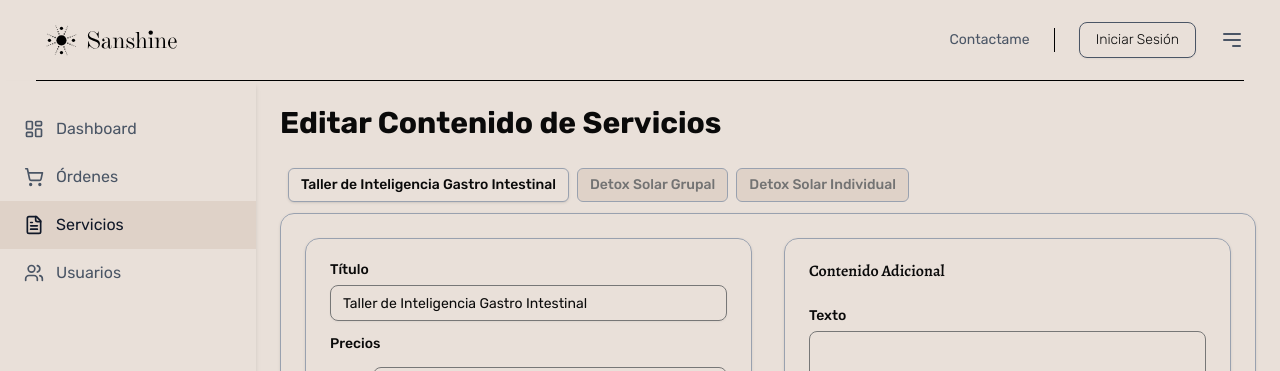
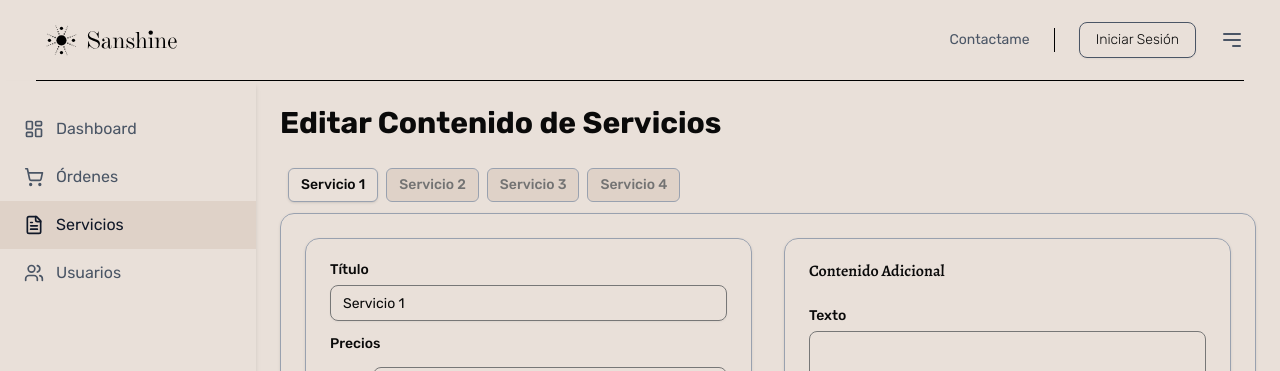
Before and after one commit to jmesparre/sanshine, a Next.js app: page /admin/dashboard/services in a window 1280 px wide. Shown: the top 371 px of the page. Built offline with nearby package versions, Linux system fonts and the light colour scheme; no server answers; the database is empty.

Commit message:
se agrego el 4 servicio

```diff
--- a/package.json
+++ b/package.json
@@ -22,9 +22,10 @@
     "class-variance-authority": "^0.7.1",
     "clsx": "^2.1.1",
     "date-fns": "^3.6.0",
+    "dotenv": "^17.2.1",
     "embla-carousel-react": "^8.6.0",
     "firebase": "^11.10.0",
-    "firebase-admin": "^13.4.0",
+    "firebase-admin": "^13.5.0",
     "framer-motion": "^12.23.6",
     "js-cookie": "^3.0.5",
     "lucide-react": "^0.525.0",
--- a/src/app/admin/dashboard/services/page.tsx
+++ b/src/app/admin/dashboard/services/page.tsx
@@ -14,9 +14,10 @@ import { useToast } from '@/hooks/use-toast';
 import { PlusCircle, Trash2 } from 'lucide-react';
 
 const servicesToEdit = [
-  { id: 'taller-ig', name: 'Taller de Inteligencia Gastro Intestinal' },
-  { id: 'detox-grupal', name: 'Detox Solar Grupal' },
-  { id: 'detox-individual', name: 'Detox Solar Individual' },
+  { id: 'taller-ig', name: 'Servicio 1' },
+  { id: 'detox-grupal', name: 'Servicio 2' },
+  { id: 'detox-individual', name: 'Servicio 3' },
+  { id: 'plan-antiinflamatorio', name: 'Servicio 4' },
 ];
 
 const ServicesPage = () => {
--- a/src/app/page.tsx
+++ b/src/app/page.tsx
@@ -27,6 +27,7 @@ export default function Home() {
     'taller-ig': '/taller-ig.webp',
     'detox-grupal': '/detox-grupal.webp',
     'detox-individual': '/detox-individual.webp',
+    'plan-antiinflamatorio': '/plan-antiiflamatorio.png',
   };
 
   useEffect(() => {
--- a/src/components/contact/ContactForm.tsx
+++ b/src/components/contact/ContactForm.tsx
@@ -77,7 +77,7 @@ const ContactForm = () => {
                 Estoy aquí para ayudarte, mándame un mensaje con tu consulta.
               </p>
               <p className="text-gray-700 mb-8">
-                xxxxxxx
+                ------
               </p>
               <div className="space-y-4 text-md pt-5">
                 <a href="https://www.instagram.com/fernanda.sarro/" target="_blank" rel="noopener noreferrer" className="flex items-center gap-2 text-gray-700 hover:text-gray-900 transition-colors">
--- a/src/components/testimonials/Testimonials.tsx
+++ b/src/components/testimonials/Testimonials.tsx
@@ -30,7 +30,7 @@ const testimonials = [
   {
     name: "Rosa",
     testimonial: "Yo si he sentido mejorías. Ya duermo un poco más. La piel de mi cara mejoró porque antes me salían unos granitos tipo rosácea y ya no. Mis glucosas también están mejorando...antes había días que me subía hasta 160. Hoy ya me tomo la lectura y me marca 105-- 120 en ese rango. Pero he aprendido mucho. Sobre todo a comer mejor y más sano.",
-    avatar: "/testimonio-Rosa.jpg",
+    avatar: "/testimonio-rosa.jpg",
   },
     {
     name: "Karla",
```
Also changed, not shown: public/plan-antiiflamatorio.png (added), 1 other file (tests, documents, lock files or other folders).
